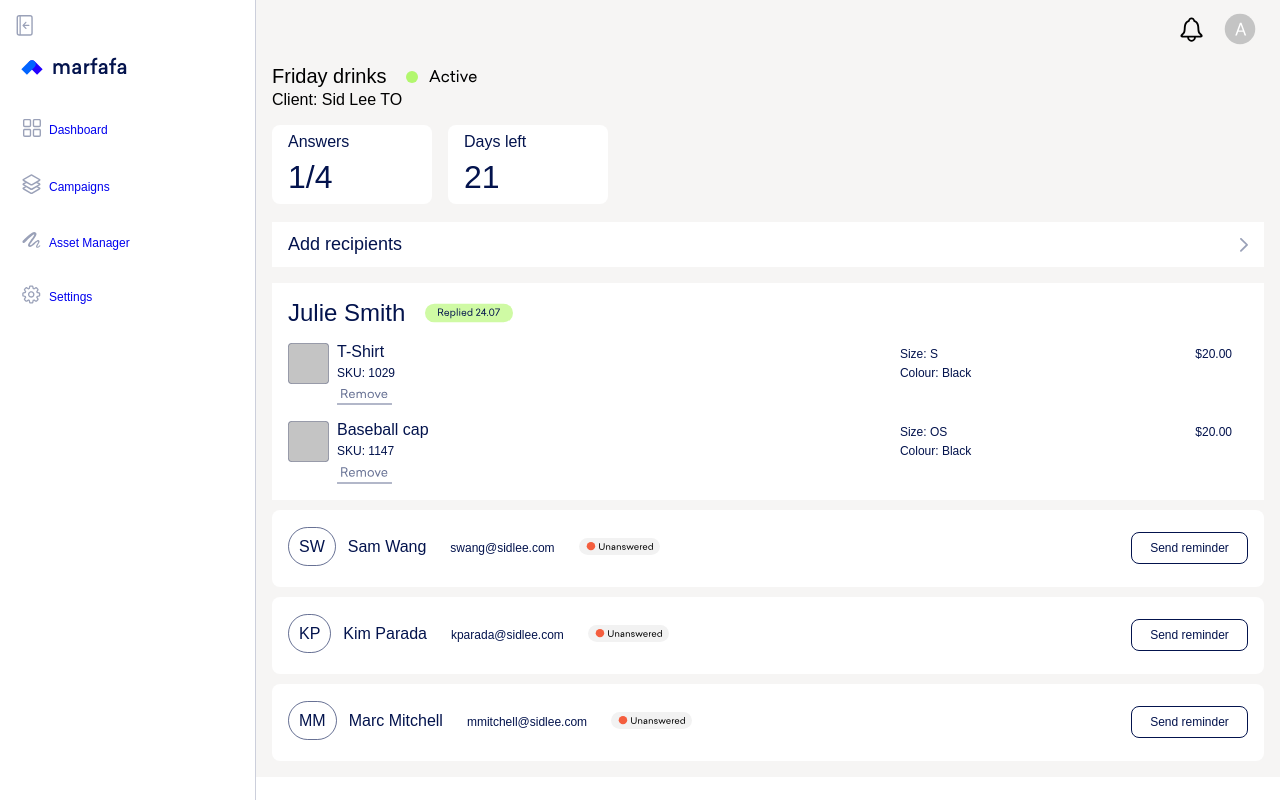
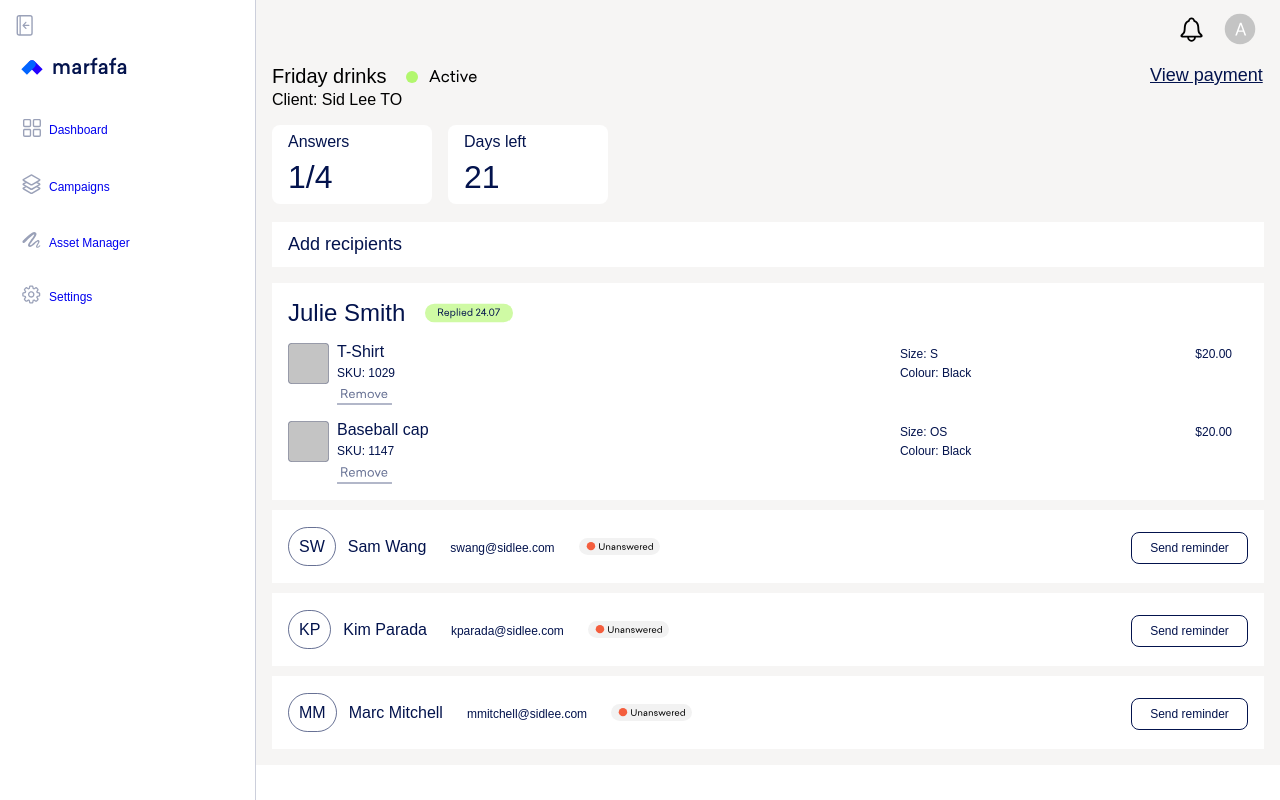
Before and after one commit to eddie-fashioni/marfafa, a React (Create React App) app: page /campaigndetails in a window 1280 px wide. Built offline with nearby package versions, Linux system fonts and the light colour scheme.

Commit message:
View payment and view details buttons for tablet updated

```diff
--- a/src/components/AddedRecipients/AddedRecipients.js
+++ b/src/components/AddedRecipients/AddedRecipients.js
@@ -7,7 +7,6 @@ import remove from "../../assets/icons/remove.svg";
 const AddedRecipients = () => {
   return (
     <section className="recipients">
-      <div className="recipients-tablet__container">
       <div className="recipients-name">
         <span className="recipients-name__text">Julie Smith</span>
         <img
@@ -80,7 +79,6 @@ const AddedRecipients = () => {
           </div>
         </div>
       </div>
-      </div>
     </section>
   );
 };
--- a/src/components/AddedRecipients/AddedRecipients.scss
+++ b/src/components/AddedRecipients/AddedRecipients.scss
@@ -87,10 +87,6 @@
     }
   }
 
-  &-tablet__container {
-    border-radius: 8px;
-  }
-
   &-tablet__bottom {
     padding-bottom: 16px;
   }
--- a/src/components/CampaignOptions/CampaignOptions.js
+++ b/src/components/CampaignOptions/CampaignOptions.js
@@ -7,12 +7,15 @@ const CampaignOptions = ({ clicked, paymentOpen, hide }) => {
     <section className="options">
       {!paymentOpen && (
         <div onClick={clicked} className="options-section options-payment">
-          <span className="options-title">View payment</span>
+          <span className="options-title options-underline">View payment</span>
           <img className="options-arrow__icon" src={arrow} alt="arrow icon" />
         </div>
       )}
       {paymentOpen && (
-        <div onClick={hide} className="options-section options-details">
+        <div
+          onClick={hide}
+          className="options-section options-details options-underline"
+        >
           <span className="options-title">View details</span>
           <img className="options-arrow__icon" src={arrow} alt="arrow icon" />
         </div>
--- a/src/components/CampaignOptions/CampaignOptions.scss
+++ b/src/components/CampaignOptions/CampaignOptions.scss
@@ -39,7 +39,14 @@
     padding: 12px 16px;
     font-size: 18px;
     @include tablet {
-      display: none;
+      background-color: $primary-color-grey;
+      position: absolute;
+      width: 120px;
+      padding: 0;
+      margin: 0;
+      top: 65px;
+      right: 10px;
+      font-weight: 400;
     }
   }
 
@@ -54,6 +61,16 @@
     cursor: pointer;
     padding: 12px 16px;
     font-size: 18px;
+    @include tablet {
+      background-color: $primary-color-grey;
+      position: absolute;
+      width: 120px;
+      padding: 0;
+      margin: 0;
+      top: 65px;
+      right: 5px;
+      font-weight: 400;
+    }
   }
 
   &-border {
@@ -66,4 +83,16 @@
       width: 160px;
     }
   }
+
+  &-underline {
+    @include tablet {
+      text-decoration: underline;
+    }
+  }
+
+  &-arrow__icon {
+    @include tablet {
+      display: none;
+    }
+  }
 }
--- a/src/components/PaymentOptions/PaymentOptions.scss
+++ b/src/components/PaymentOptions/PaymentOptions.scss
@@ -2,6 +2,10 @@
 @use "../../assets/styles/mixins" as *;
 
 .payment-options {
+  @include tablet {
+    height: 100vh;
+    width: 80%;
+  }
   &__top,
   &__middle,
   &__bottom {
--- a/src/components/RecipientsInfo/RecipientsInfo.scss
+++ b/src/components/RecipientsInfo/RecipientsInfo.scss
@@ -20,14 +20,13 @@
     flex-direction: column;
     color: $primary-color-navy;
     background-color: $primary-color-white;
-    border-radius: 8px;
     padding: 24px 16px 16px 16px;
     margin-top: 10px;
     @include tablet {
       flex-direction: row;
       justify-content: space-between;
       align-items: center;
-      padding-top: 16px;
+      padding: 16px 16px 12px 16px;
     }
   }
 
```
Lines whose indentation alone changed are shown as unchanged.
